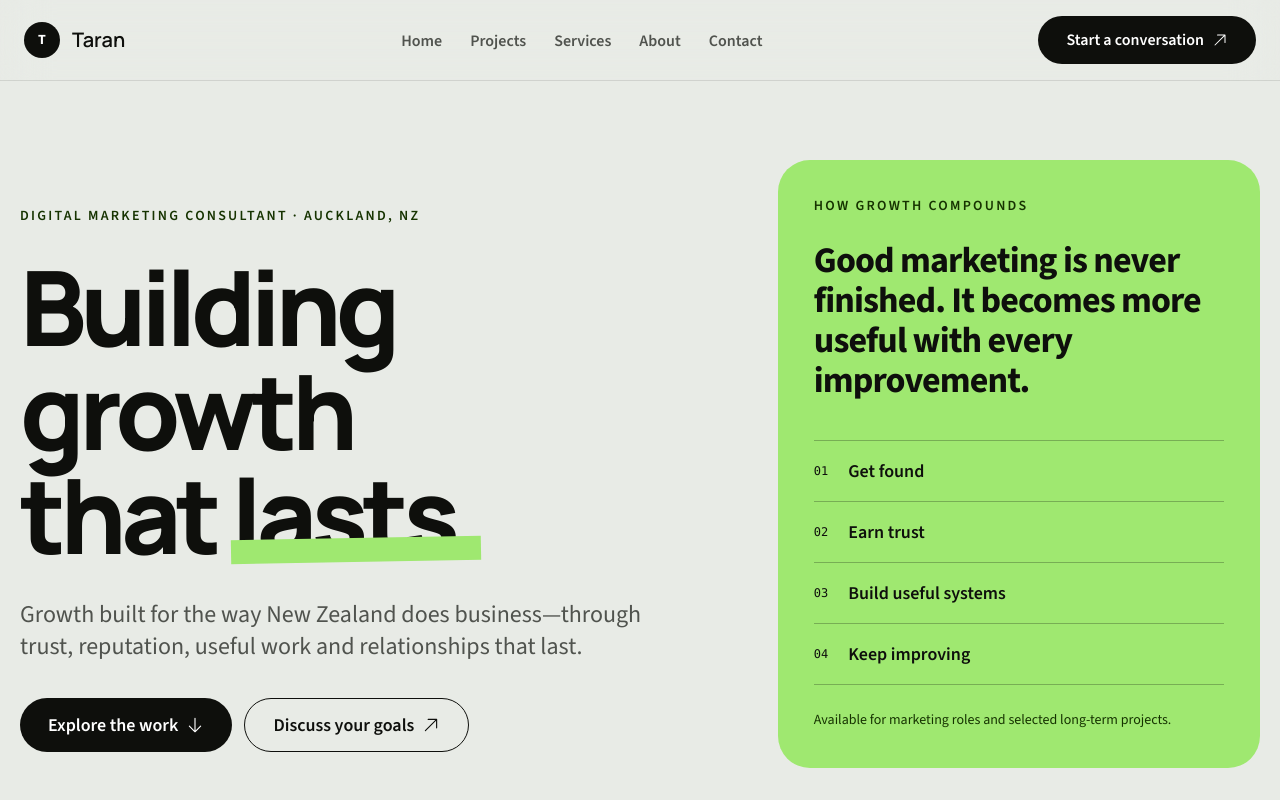
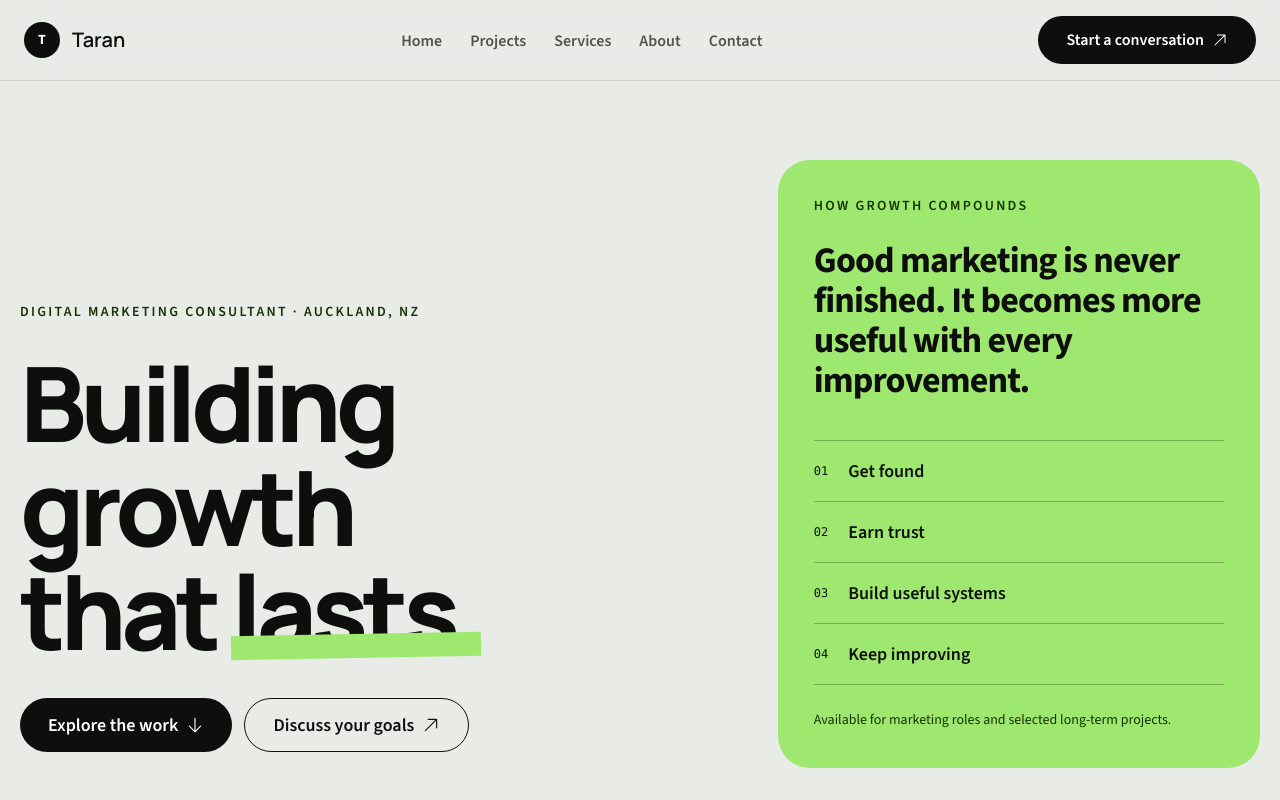
Before and after one commit to taranveerultra-bot/Tara-cv, a Next.js app: page / in a window 1280 px wide. Shown: the top 800 px of the page. Built offline with nearby package versions, Linux system fonts and the light colour scheme.

Commit message:
Remove hero supporting sentence

```diff
--- a/src/components/Hero.tsx
+++ b/src/components/Hero.tsx
@@ -17,10 +17,6 @@ const Hero = () => (
                             <span className="absolute inset-x-0 bottom-1 -z-0 h-4 -rotate-1 bg-primary lg:h-6" />
                         </span>
                     </h1>
-                    <p className="mt-8 max-w-2xl text-xl leading-relaxed text-foreground-accent lg:text-2xl">
-                        Growth built for the way New Zealand does business—through trust, reputation, useful work and
-                        relationships that last.
-                    </p>
                     <div className="mt-9 flex flex-col gap-3 sm:flex-row">
                         <a
                             href="#projects"
```
